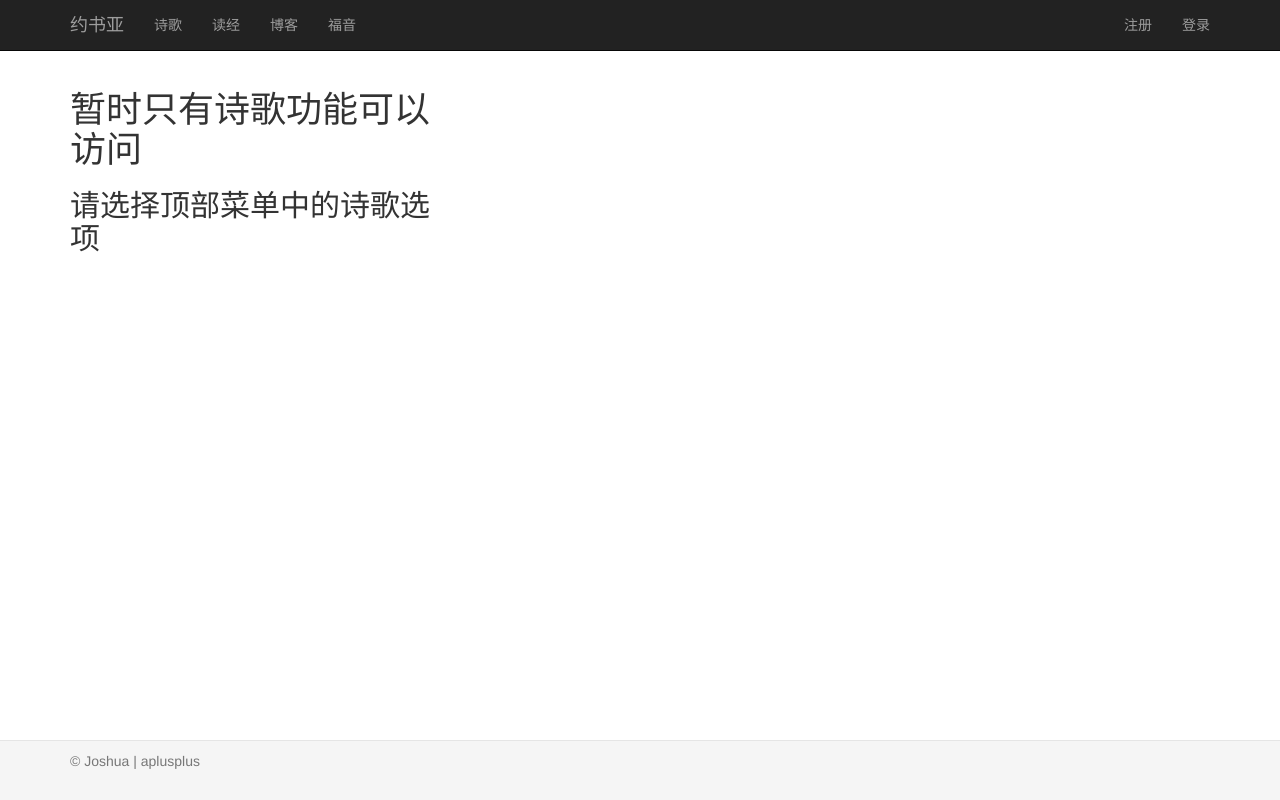
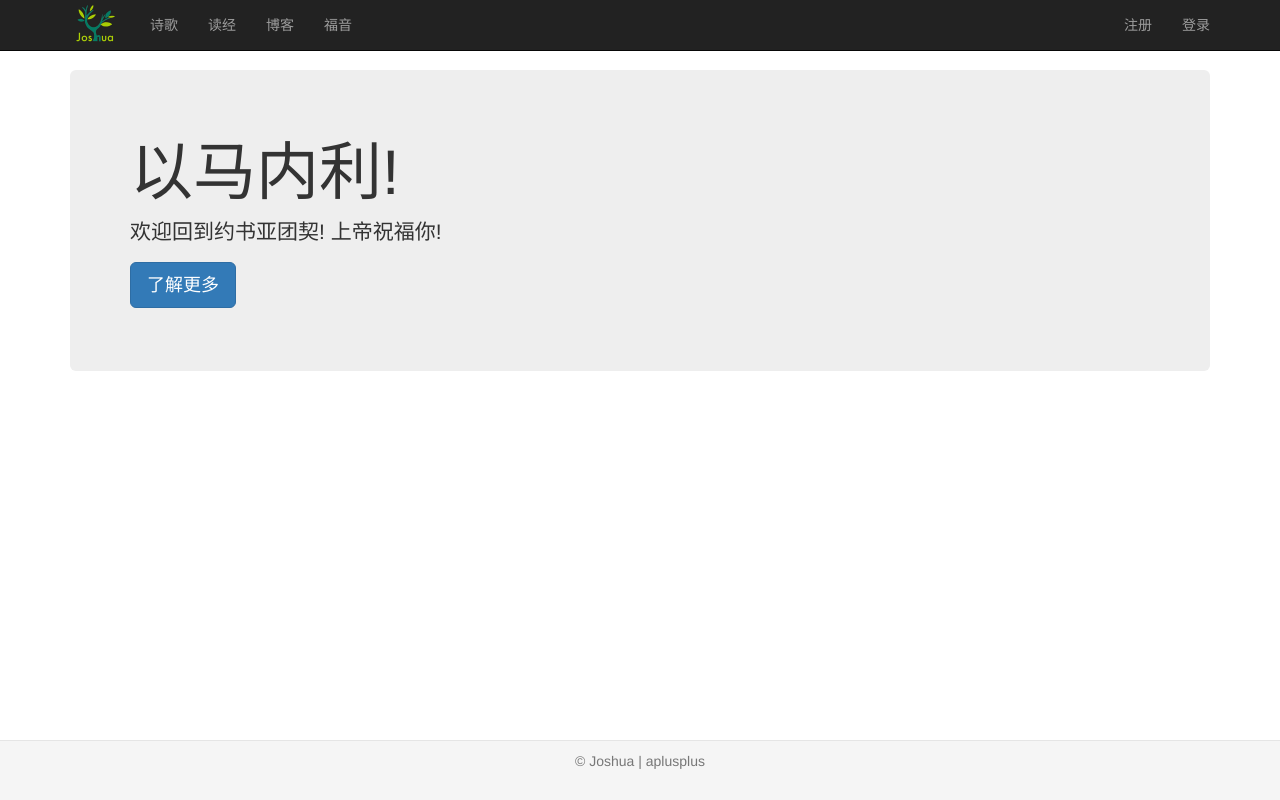
Before and after one commit to njuaplusplus/j0shua, a Django app: template homepage/static/templates/homepage/index.html in a window 1280 px wide. Run offline with Django 3.2, Linux system fonts and the light colour scheme; the template is opened without the code that fills it, so the values that code supplies are empty; some libraries are stand-ins or nearby versions.

Commit message:
fix bugs that in bibles app register fails, and add the logo to the navbar, change the homepage index

```diff
--- a/bibles/views.py
+++ b/bibles/views.py
@@ -6,6 +6,7 @@ from django.http import HttpResponseRedirect, HttpResponse
 from django.shortcuts import render, get_object_or_404
 from django.contrib import auth
 from django.contrib.auth.decorators import login_required, permission_required
+from django.contrib.auth.forms import UserCreationForm
 from django.core.urlresolvers import reverse
 
 from bibles.models import Bible_CHN, Bible_Book_Name
--- a/homepage/static/templates/homepage/base.html
+++ b/homepage/static/templates/homepage/base.html
@@ -33,7 +33,8 @@
                             <span class="icon-bar"></span>
                             <span class="icon-bar"></span>
                         </button>
-                        <a class="navbar-brand" href="{% url 'homepage:index' %}">约书亚</a>
+                        <a class="navbar-brand" href="{% url 'homepage:index' %}" style=" padding-top: 0px; padding-bottom: 0px; ">
+                            <img src="{% static 'images/site-logo.png' %}" height="50" alt="约书亚"></a>
                     </div>
                     <div class="navbar-collapse collapse">
                     {% block navbarBlock %}
@@ -80,7 +81,7 @@
         </div>
 
         <div id="footer">
-            <div class="container">
+            <div class="container text-center">
                 <p class="text-muted">© Joshua | aplusplus
                 {% if not debug_mode %}
                     <script type="text/javascript">var cnzz_protocol = (("https:" == document.location.protocol) ? " https://" : " http://");document.write(unescape("%3Cspan id='cnzz_stat_icon_1253212657'%3E%3C/span%3E%3Cscript src='" + cnzz_protocol + "s5.cnzz.com/z_stat.php%3Fid%3D1253212657%26show%3Dpic' type='text/javascript'%3E%3C/script%3E"));</script>
--- a/homepage/static/templates/homepage/index.html
+++ b/homepage/static/templates/homepage/index.html
@@ -3,10 +3,9 @@
 {% block title%}首页 | 约书亚团契{% endblock %}
 
 {% block mainContent %}
-<div class="row">
-    <div class="col-xs-12 col-md-4">
-        <h1>暂时只有诗歌功能可以访问</h1>
-        <h2>请选择顶部菜单中的诗歌选项</h2>
-    </div>
+<div class="jumbotron">
+    <h1>以马内利!</h1>
+    <p>欢迎回到约书亚团契! 上帝祝福你!</p>
+    <p><a class="btn btn-primary btn-lg" href="#" role="button">了解更多</a></p>
 </div>
-{% endblock %}
+{% endblock mainContent %}
```
Also changed, not shown: homepage/static/images/site-logo.png (added).
